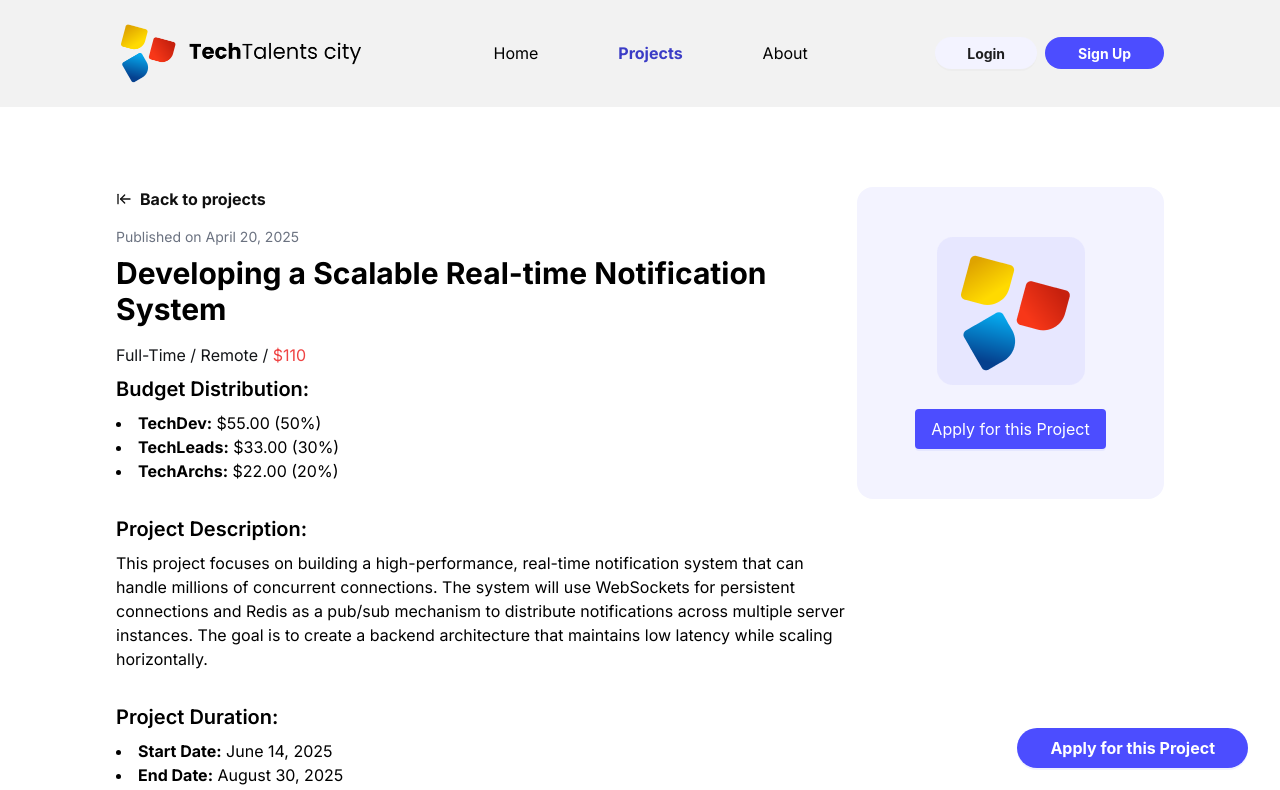
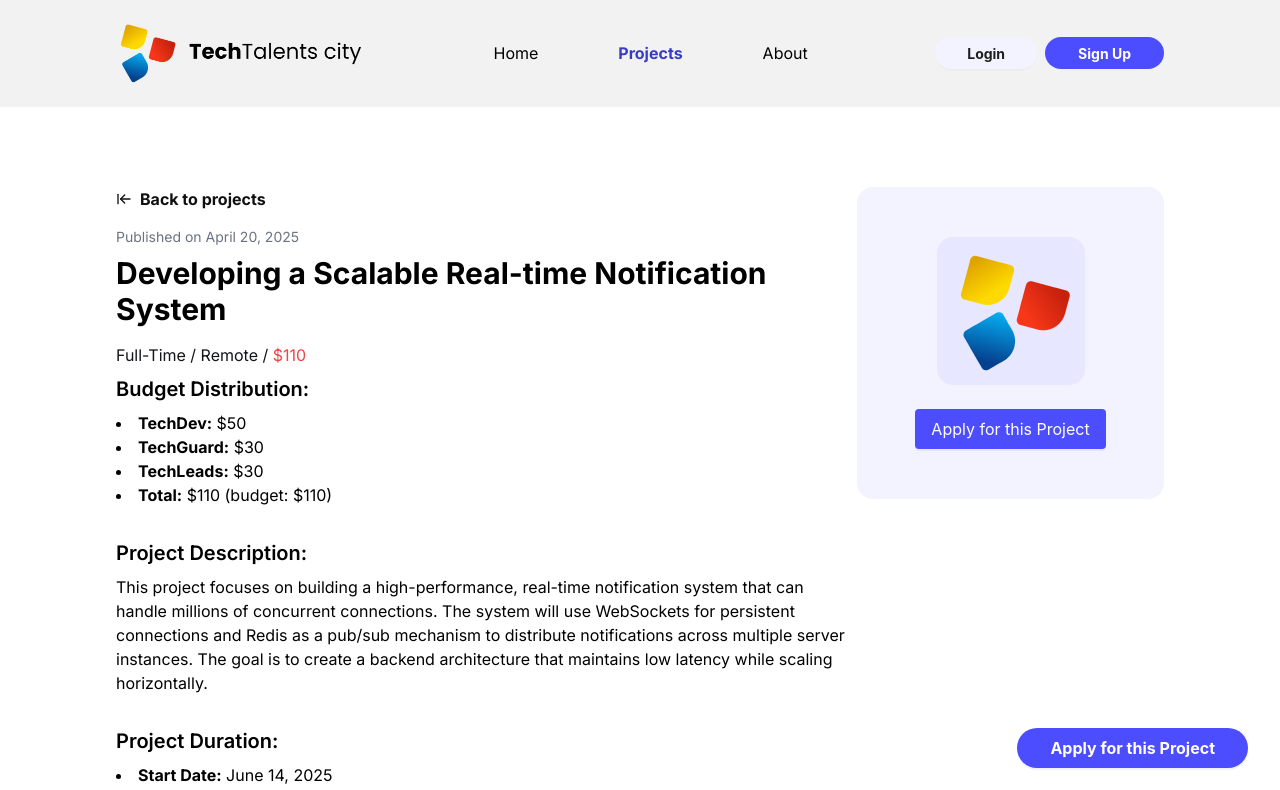
Before and after one commit to techtalentscity/techtalentscity.github.io, a React (Vite) app: page /projects/real-time-notification-system in a window 1280 px wide. Shown: the top 790 px of the page. Built offline with nearby package versions, Linux system fonts and the light colour scheme.

Commit message:
Update Real-time-Notification-System.jsx

```diff
--- a/src/Pages/ProjectDetail/Real-time-Notification-System.jsx
+++ b/src/Pages/ProjectDetail/Real-time-Notification-System.jsx
@@ -9,23 +9,19 @@ const ProjectDetail = () => {
   // Project budget
   const [totalBudget, setTotalBudget] = useState(110);
 
-  // Distribution percentages
-  const [distribution, setDistribution] = useState({
-    techDev: 50,    // 50% of the budget
-    techLeads: 30,  // 30% of the budget
-    techArchs: 20   // 20% of the budget
+  // Fixed role amounts for realtime project
+  const [roleAmounts, setRoleAmounts] = useState({
+    techDev: 50,
+    techGuard: 30,
+    techLeads: 30
   });
 
-  // Calculate amounts based on percentages
-  const calculateAmounts = () => {
-    return {
-      techDev: (totalBudget * distribution.techDev / 100).toFixed(2),
-      techLeads: (totalBudget * distribution.techLeads / 100).toFixed(2),
-      techArchs: (totalBudget * distribution.techArchs / 100).toFixed(2)
-    };
+  // Calculate total to verify
+  const calculateTotal = () => {
+    return Object.values(roleAmounts).reduce((sum, amount) => sum + amount, 0);
   };
 
-  const amounts = calculateAmounts();
+  const total = calculateTotal();
 
   return (
     <Container className='w-full flex flex-col lg:flex-row gap-2 mt-10 lg:mt-20'>
@@ -40,9 +36,10 @@ const ProjectDetail = () => {
         <div className="mb-8">
           <h2 className="text-xl font-semibold mb-2">Budget Distribution:</h2>
           <ul className="list-disc list-inside">
-            <li><strong>TechDev:</strong> ${amounts.techDev} ({distribution.techDev}%)</li>
-            <li><strong>TechLeads:</strong> ${amounts.techLeads} ({distribution.techLeads}%)</li>
-            <li><strong>TechArchs:</strong> ${amounts.techArchs} ({distribution.techArchs}%)</li>
+            <li><strong>TechDev:</strong> ${roleAmounts.techDev}</li>
+            <li><strong>TechGuard:</strong> ${roleAmounts.techGuard}</li>
+            <li><strong>TechLeads:</strong> ${roleAmounts.techLeads}</li>
+            <li><strong>Total:</strong> ${total} (budget: ${totalBudget})</li>
           </ul>
         </div>
 
```
